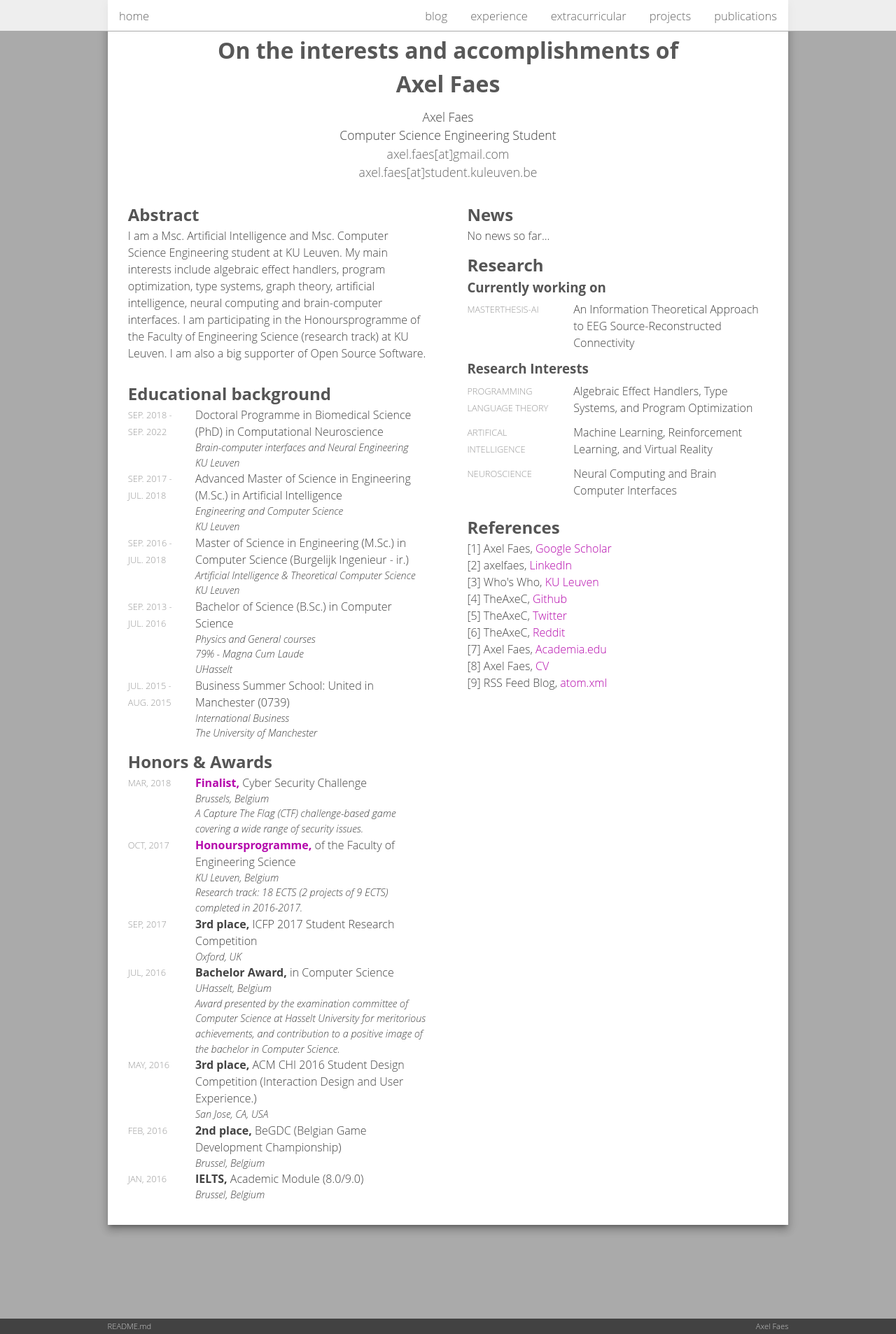
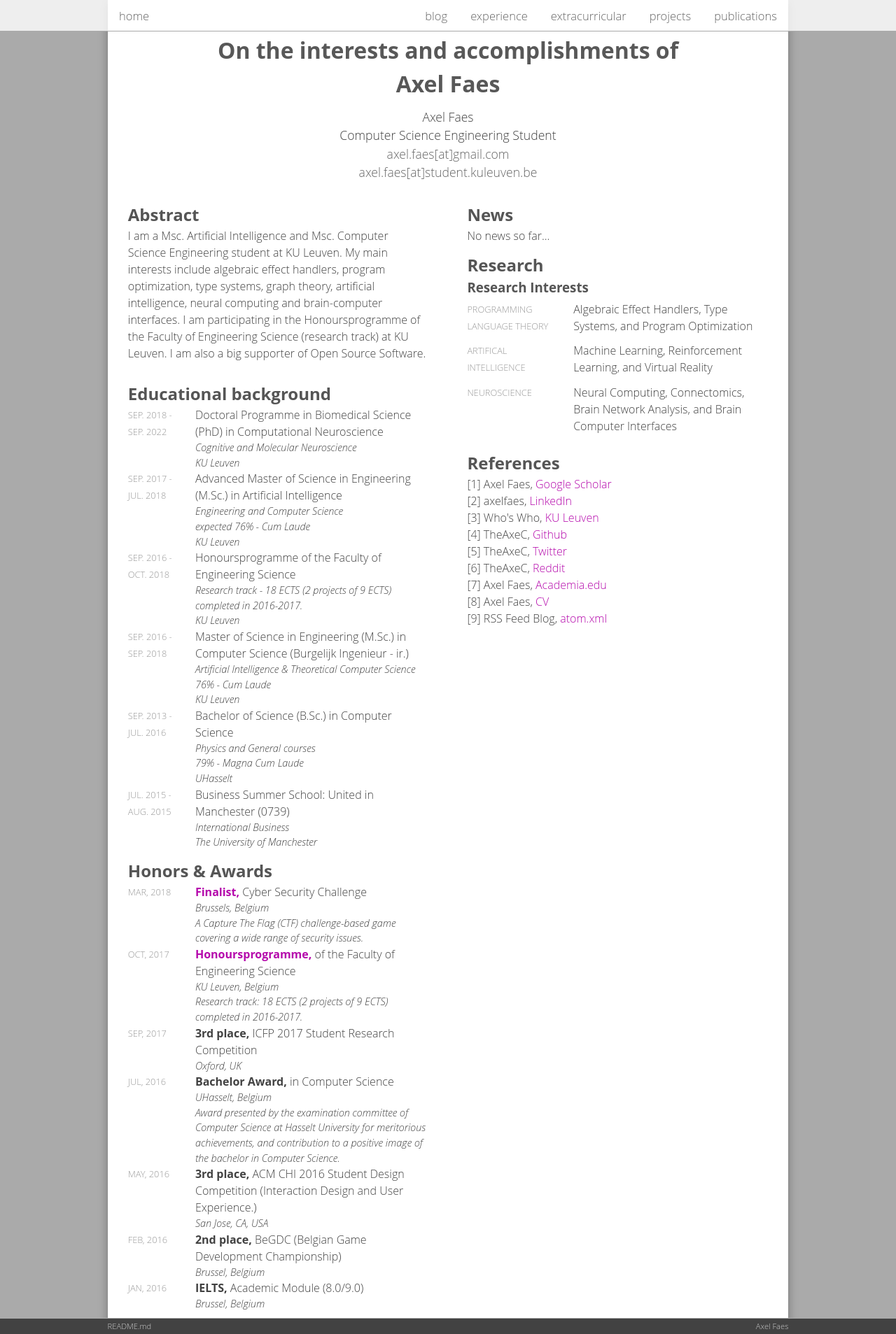
Before and after one commit to TheAxeC/theaxec.github.io, a Jekyll site: the page built from _pages/index.html, in a window 1280 px wide. Shown: the whole page at 70% size. Built offline with Jekyll 4.4.1, drawn with Linux system fonts in a browser that asks for light colours.

Commit message:
update data

```diff
--- a/_data/education.yml
+++ b/_data/education.yml
@@ -5,22 +5,30 @@ education:
     city: Leuven, Belgium
     datetime: 2018-07-01 15:59:00-0400
     duration: Sep. 2018 - Sep. 2022
-    specialization: Brain-computer interfaces and Neural Engineering
+    specialization: Cognitive and Molecular Neuroscience
 
   - title: Advanced Master of Science in Engineering (M.Sc.) in Artificial Intelligence
     location: KU Leuven
     city: Leuven, Belgium
-    datetime: 2018-07-01 15:59:00-0400
+    datetime: 2019-07-01 15:59:00-0400
     duration: Sep. 2017 - Jul. 2018
-    # grade: "expected 80% - Magna Cum Laude"
+    grade: "expected 76% - Cum Laude"
     specialization: Engineering and Computer Science
+
+  - title: Honoursprogramme of the Faculty of Engineering Science
+    location: KU Leuven
+    city: Leuven, Belgium
+    datetime: 2017-10-01 15:59:00-0400
+    duration: Sep. 2016 - Oct. 2018
+    # grade: "76% - Cum Laude"
+    specialization: Research track - 18 ECTS (2 projects of 9 ECTS) completed in 2016-2017.
 
   - title: Master of Science in Engineering (M.Sc.) in Computer Science (Burgelijk Ingenieur - ir.)
     location: KU Leuven
     city: Leuven, Belgium
     datetime: 2018-07-01 15:59:00-0400
-    duration: Sep. 2016 - Jul. 2018
-    # grade: "expected 77% - Magna Cum Laude"
+    duration: Sep. 2016 - Sep. 2018
+    grade: "76% - Cum Laude"
     specialization: Artificial Intelligence & Theoretical Computer Science
 
   - title: "Bachelor of Science (B.Sc.) in Computer Science"
--- a/_data/main.yml
+++ b/_data/main.yml
@@ -3,6 +3,7 @@
 ########################
 
 name: Axel Faes
+age: 24
 first-name: Axel
 last-name: Faes
 position: Computer Science Engineering Student
--- a/_data/projects.yml
+++ b/_data/projects.yml
@@ -7,7 +7,7 @@ projects:
     city: Leuven, Belgium
     role: Advanced Master's Thesis
     about: |
-        This thesis takes an information theoretical approach, which concerns model-free, probability based methods such as Conditional Mutual Information, Directed Information, and Directed feature information. We will investigate how these measures are affected by volume conduction, using as ground truth connectivity between simulated cortical sources in the brainstorm toolbox. In order to validate our methods further, these tools will also be compared with their statistical counterparts such as partial correlation, granger causality and dynamic causal modelling.
+        This thesis takes an information theoretical approach, which concerns model-free, probability based methods such as Conditional Mutual Information, Directed Information, and Directed feature information. We will investigate how these measures are affected by volume conduction, using as ground truth connectivity between simulated cortical sources in the brainstorm toolbox. In order to validate our methods further, these tools will also be compared with their statistical counterparts such as partial correlation, granger causality and dynamic causal modelling. Final score - 17/20
 
   - title: Algebraic Subtyping for Algebraic Effects and Handlers
     url: "https://github.com/TheAxeC/algebraic-subtyping-for-algebraic-effects-and-handlers"
@@ -16,7 +16,7 @@ projects:
     city: Leuven, Belgium
     role: Master's Thesis
     about: |
-        Extending Algebraic Subtyping to incorperate support for algebraic effects and handlers
+        Extending Algebraic Subtyping to incorperate support for algebraic effects and handlers. Final score - 19/20
 
   - title: Reinforcement Learning Agent in Google Deepmind’s StarCraft II Framework - CSAI
     url: ""
--- a/_data/publications.yml
+++ b/_data/publications.yml
@@ -18,6 +18,10 @@ thesis:
     title: Thesis
     url: /papers/thesis/
     papers:
+      - authors: Axel Faes
+        title: An Information Theoretical Approach to EEG Source-Reconstructed Connectivity
+        url: "https://github.com/TheAxeC/an-information-theoretical-approach-to-eeg-source-reconstructed-connectivity"
+        book: Advanced Master's Thesis 2018
       - authors: Axel Faes
         title: "Algebraic Subtyping for Algebraic Effects and Handlers"
         url: "https://github.com/TheAxeC/algebraic-subtyping-for-algebraic-effects-and-handlers"
--- a/_data/research.yml
+++ b/_data/research.yml
@@ -4,8 +4,6 @@ active: true
 current:
   title: Currently working on
   content:
-    - title: An Information Theoretical Approach to EEG Source-Reconstructed Connectivity
-      partof: masterthesis-ai
 
 thinking:
   title: Future work
@@ -27,4 +25,6 @@ interests:
     - title: Neuroscience
       content:
         - Neural Computing
+        - Connectomics
+        - Brain Network Analysis
         - Brain Computer Interfaces
```
Also changed, not shown: 1 other file.
